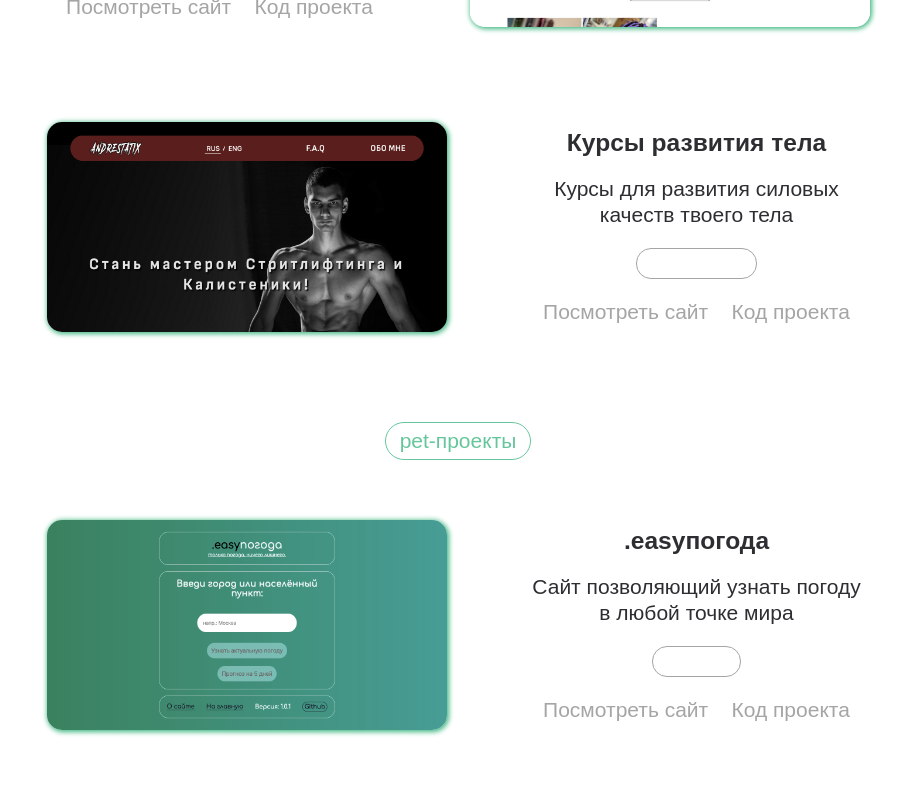
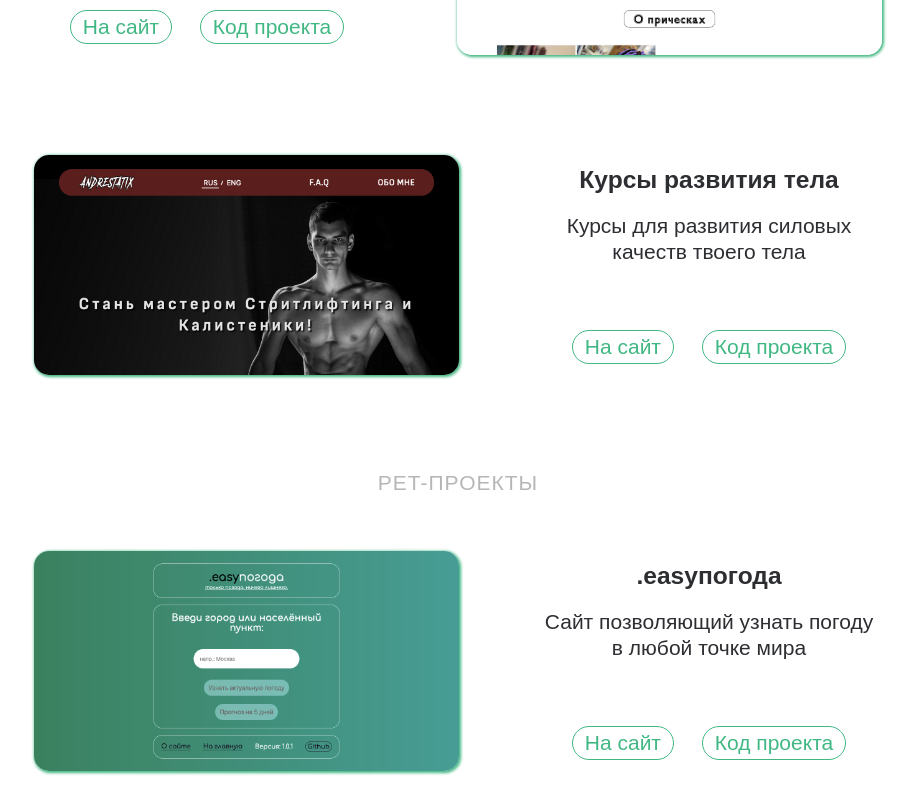
Before and after one commit to Whireless/Portfolio, a Vue app: page / in a window 1280 px wide. Shown: the part 1320-2120 px from the top of the page, without its empty margins (182-1099 px from the left). Built offline with nearby package versions, Linux system fonts and the light colour scheme; a web font is replaced by a local one.

Commit message:
Несколько улучшений и оптимизация

```diff
--- a/src/components/mainHeader.vue
+++ b/src/components/mainHeader.vue
@@ -17,7 +17,7 @@
         </ul>
         <article class="main-header__resume-block">
           <img class="main-header__photo" width="60" height="60" src="/img/my-photo.png" alt="Моё фото"/>
-          <a class="main-header__link main-header__link--resume" href="" download="">Скачать резюме</a>
+          <a class="main-header__link main-header__link--resume" href="/public/Sidunov-Alexander.doc" download="">Скачать резюме</a>
         </article>
       </article>
     </div>
--- a/src/components/myProjects.vue
+++ b/src/components/myProjects.vue
@@ -15,7 +15,7 @@
             </svg>
           </div>
           <div class="projects__links">
-            <a class="projects__link" :href="li.site.link">Посмотреть сайт</a>
+            <a class="projects__link" :href="li.site.link">На сайт</a>
             <a class="projects__link" :href="li.github">Код проекта</a>
           </div>
         </article>
@@ -34,7 +34,7 @@
             </svg>
           </div>
           <div class="projects__links">
-            <a class="projects__link" :href="li.site.link">Посмотреть сайт</a>
+            <a class="projects__link" :href="li.site.link">На сайт</a>
             <a class="projects__link" :href="li.github">Код проекта</a>
           </div>
         </article>
@@ -79,12 +79,13 @@ export default {
 }
 
 .projects__sub {
+  text-transform: uppercase;
   text-align: center;
-  color: $green;
+  letter-spacing: 1px;
+  color: $grey2;
   width: max-content;
   margin: 20px auto 0 auto;
   padding: 2px 8px;
-  border: 1px solid $green;
   border-radius: 20px;
   opacity: 0.8;
 
@@ -108,7 +109,7 @@ export default {
   }
 
   @media (min-width: $desktop) {
-    margin-top: 20px;
+    margin-top: 35px;
 
     &--pets {
       margin-top: 90px;
@@ -120,21 +121,21 @@ export default {
   display: flex;
   flex-direction: column;
   align-items: center;
-  row-gap: 50px;
+  row-gap: 60px;
   margin: 25px auto 0 auto;
 
   @media (min-width: $smart) {
-    row-gap: 60px;
+    row-gap: 70px;
   }
 
   @media (min-width: $tablet) {
-    row-gap: 75px;
+    row-gap: 80px;
     margin: 40px auto 0 auto;
   }
 
   @media (min-width: $desktop) {
-    row-gap: 95px;
-    margin: 60px auto 0 auto;
+    row-gap: 100px;
+    margin: 50px auto 0 auto;
   }
 
   @media (min-width: $laptop) {
@@ -157,7 +158,7 @@ export default {
     transition: 0.5s;
 
     &:hover {
-      transform: scale(1.06);
+      transform: scale(1.02);
       box-shadow: 1px 1px 5px 1px $green;
     }
 
@@ -182,7 +183,7 @@ export default {
 }
 
 .projects__img {
-  box-shadow: 1px 1px 5px 1px $green;
+  box-shadow: 1px 1px 3px 1px $green;
   border-radius: 15px;
 
   @media (min-width: $smart) {
@@ -191,13 +192,13 @@ export default {
   }
 
   @media (min-width: $tablet) {
-    width: 370px;
-    height: 195px;
+    width: 385px;
+    height: 200px;
   }
 
   @media (min-width: $desktop) {
-    width: 400px;
-    height: 210px;
+    width: 425px;
+    height: 220px;
   }
 
   @media (min-width: $laptop) {
@@ -221,11 +222,12 @@ export default {
     text-align: center;
     width: 280px;
     margin-top: 0;
-    padding: 7px 8px 7px 0;
+    padding: 8px 8px 8px 0;
   }
 
   @media (min-width: $desktop) {
     width: 330px;
+    padding: 11px 8px 11px 0;
   }
 
   @media (min-width: $laptop) {
@@ -241,24 +243,47 @@ export default {
 .projects__technologies {
   display: flex;
   column-gap: 7px;
-  border: 1px solid $grey2;
-  border-radius: 15px;
-  padding: 2px 15px;
+
+  @media (min-width: $smart) {
+    column-gap: 9px;
+  }
+
+  @media (min-width: $desktop) {
+    column-gap: 15px;
+  }
+
+  @media (min-width: $laptop) {
+    column-gap: 20px;
+  }
 }
 
 .projects__links {
   display: flex;
-  justify-content: space-around;
+  justify-content: space-evenly;
+  row-gap: 15px;
   width: 100%;
 }
 
 .projects__link {
-  color: $grey2;
+  color: $green;
   text-decoration: none;
   transition: 0.5s;
+  width: max-content;
+  padding: 2px 9px;
+  border: 1px solid $green;
+  border-radius: 25px;
 
   &:hover {
-    color: $green;
+    color: $white;
+    background-color: $green;
+  }
+
+  @media (min-width: $tablet) {
+    padding: 3px 12px;
+  }
+
+  @media (min-width: $laptop) {
+    padding: 5px 20px;
   }
 }
 </style>
```
Also changed, not shown: 1 other file (tests, documents, lock files or other folders).
